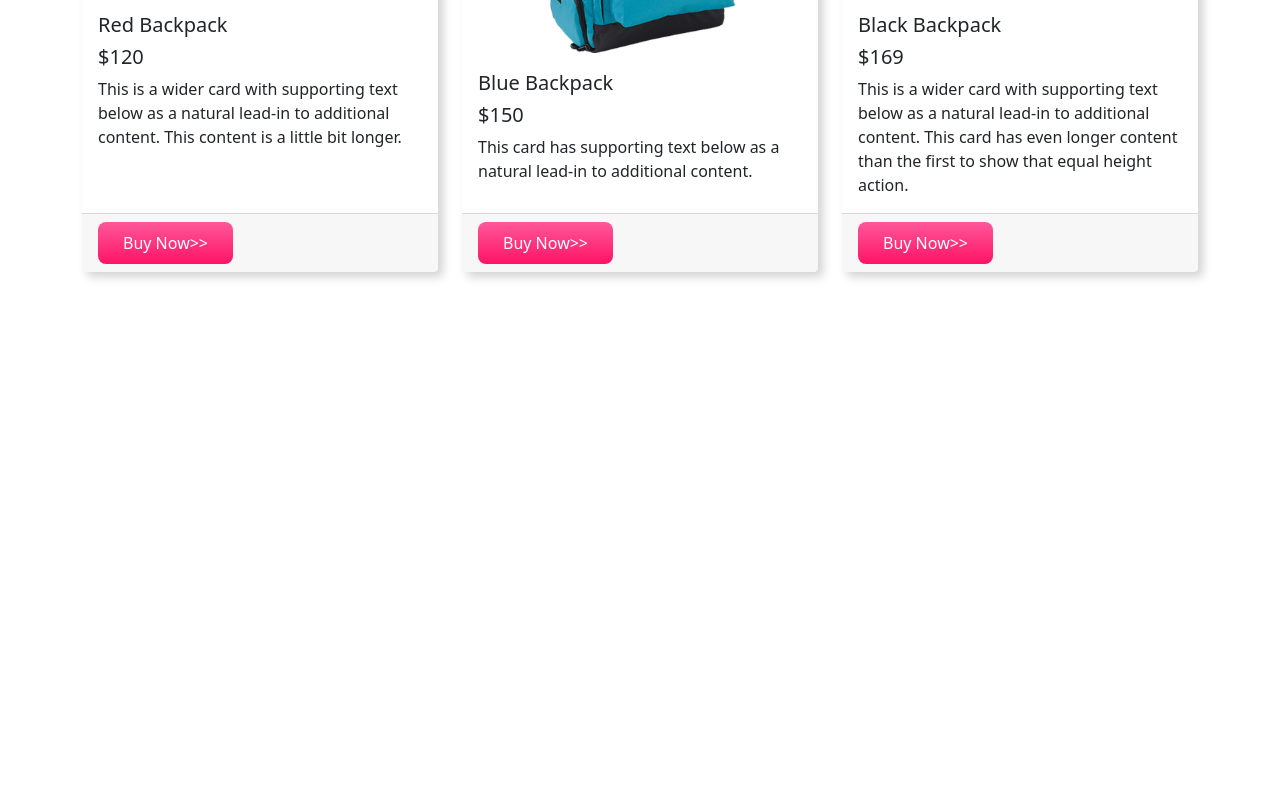
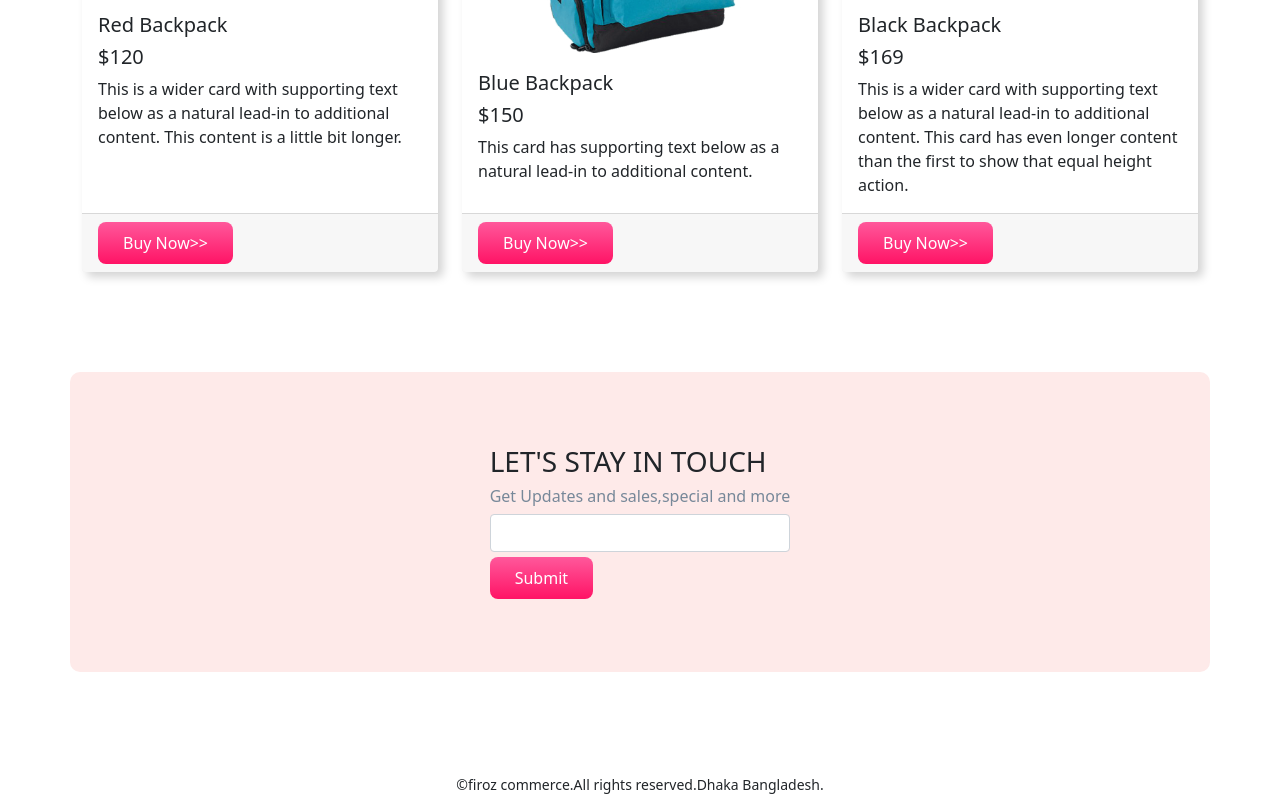
Before and after one commit to Firoz-Alam/panda-commerce-self, a plain HTML site: page index.html in a window 1280 px wide. Shown: the part 1885-2681 px from the top of the page. Before the commit the page ends 2257 px from the top, so only its background shows below. Drawn offline with nearby package versions, Linux system fonts and the light colour scheme.

Commit message:
panda commerce done

```diff
--- a/index.html
+++ b/index.html
@@ -210,7 +210,18 @@
       </div>
     </div>
 
+    <div class="container subscrib orange-bg  d-flex justify-content-center align-items-center " id="subscribe">
+      <div>
+        <h3>LET'S STAY IN TOUCH</h3>
+        <h6>Get Updates and sales,special and more</h6>
+        <input class="form-control" type="text" name="" id="">
+        <button class="button-bg">Submit</button>
+      </div>
+    </div>
 
+    <div class="footer">
+      <small>©firoz commerce.All rights reserved.Dhaka Bangladesh. </small>
+    </div>
 
     <!-- javascript plugin added -->
     <script src="https://cdn.jsdelivr.net/npm/bootstrap@5.1.3/dist/js/bootstrap.bundle.min.js" integrity="sha384-ka7Sk0Gln4gmtz2MlQnikT1wXgYsOg+OMhuP+IlRH9sENBO0LRn5q+8nbTov4+1p" crossorigin="anonymous"></script>
--- a/style.css
+++ b/style.css
@@ -42,3 +42,17 @@
 .categories img{
     width: 100px;
 }
+
+.subscrib{
+    height: 300px;
+}
+.subscrib h6{
+    color: lightslategrey;
+}
+
+.form-control{
+    margin-bottom: 5px;
+}
+.footer{
+    text-align: center;
+}
```
